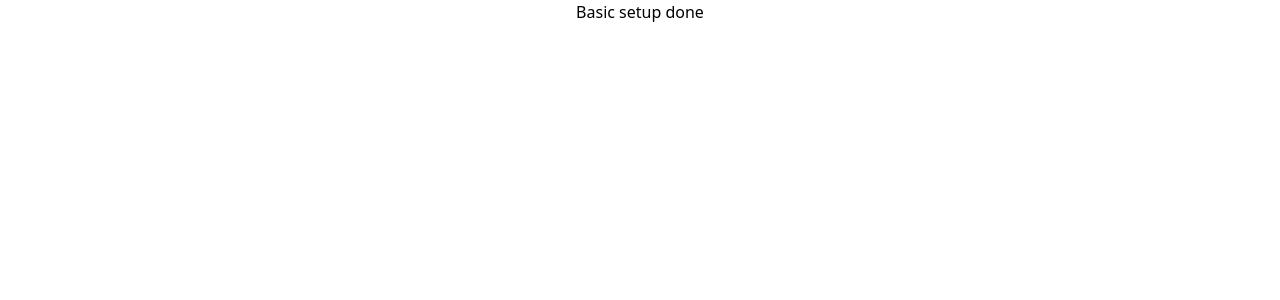
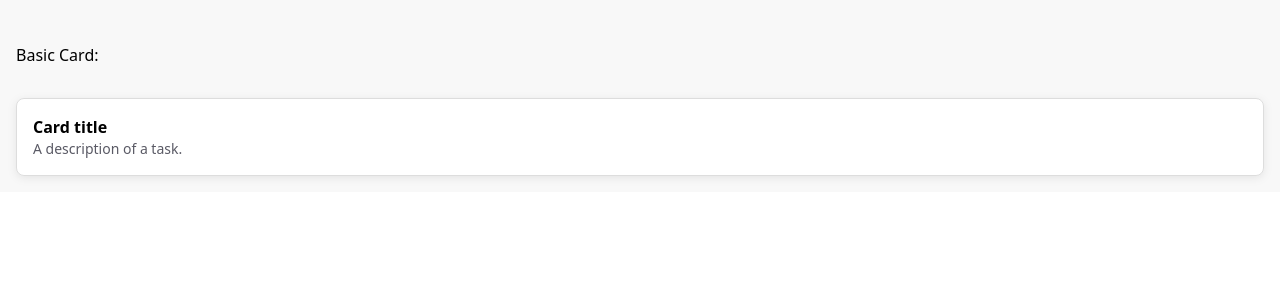
Before and after one commit to ShubhamS021/dailyplanner_react, a React (Create React App) app: page / in a window 1280 px wide. Shown: the top 300 px of the page. Built offline with nearby package versions, Linux system fonts and the light colour scheme.

Commit message:
feat: basic card implementation test: basic tests for App and Card

```diff
--- a/src/components/App/App.tsx
+++ b/src/components/App/App.tsx
@@ -1,7 +1,15 @@
 import './App.css'
+import { CardComponent } from './Card/Card'
 
 export const App = () => {
-    return <main className="App">Basic setup done</main>
+    return (
+        <main className="bg-[#F8F8F8] p-4">
+            <div className="grid grid-rows-2 gap-1 items-center">
+                Basic Card:
+                <CardComponent />
+            </div>
+        </main>
+    )
 }
 
 export default App
--- /dev/null
+++ b/src/components/App/Card/Card.tsx
@@ -0,0 +1,15 @@
+export const CardComponent = () => {
+    return (
+        <div className="bg-white border border-solid rounded-lg border-[#DDDDDD] p-4 drop-shadow-[0_2px_4px_rgba(0,0,0,0.08)]">
+            <div className="flex flex-col items-start">
+                {/* <Tags /> */}
+                <h3 className="font-semibold text-base">Card title</h3>
+                <p className="text-sm text-[#5A5A65]">
+                    A description of a task.
+                </p>
+                {/* <Tasks /> */}
+                {/* <Tags /> */}
+            </div>
+        </div>
+    )
+}
```
Also changed, not shown: 2 other files (tests, documents, lock files or other folders).
